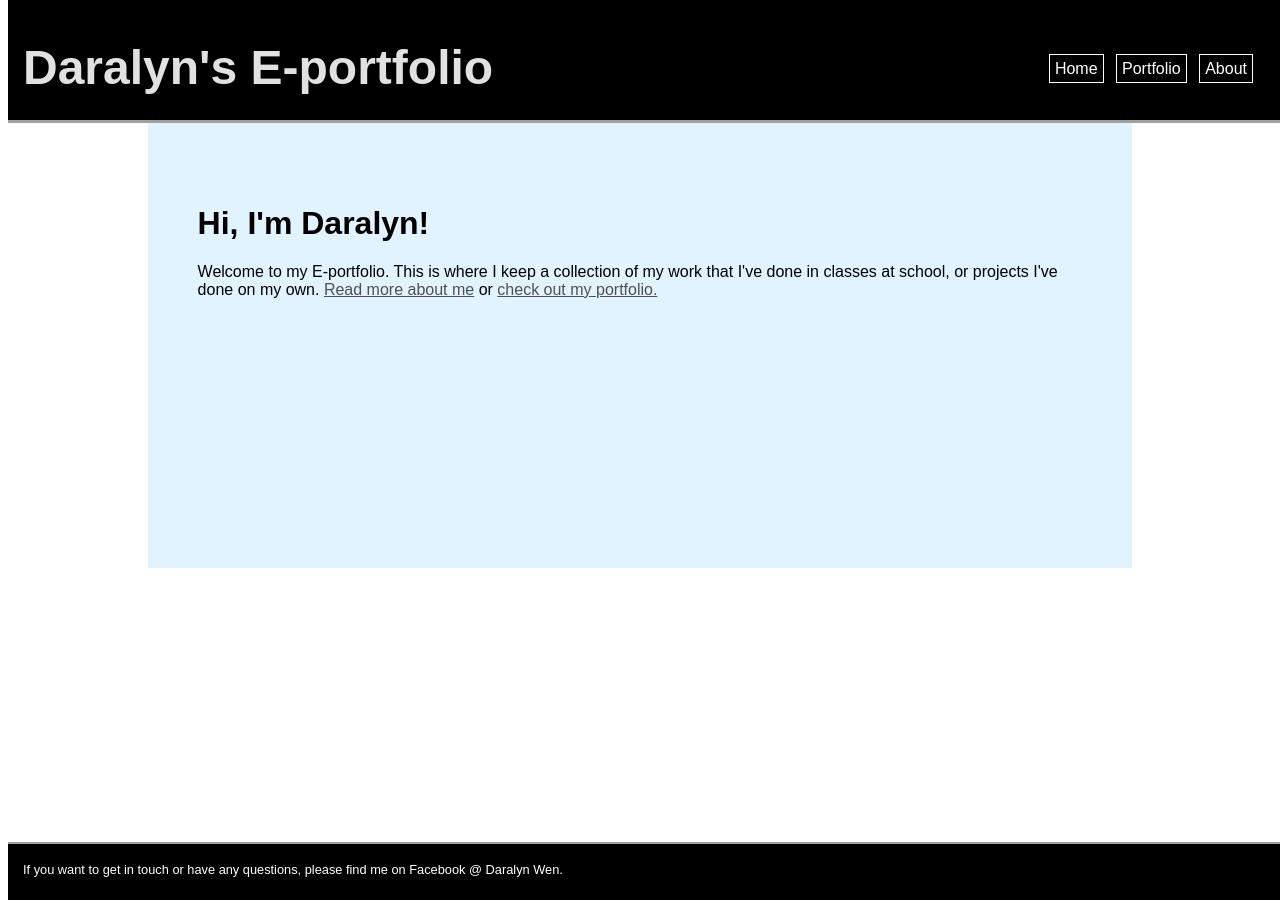
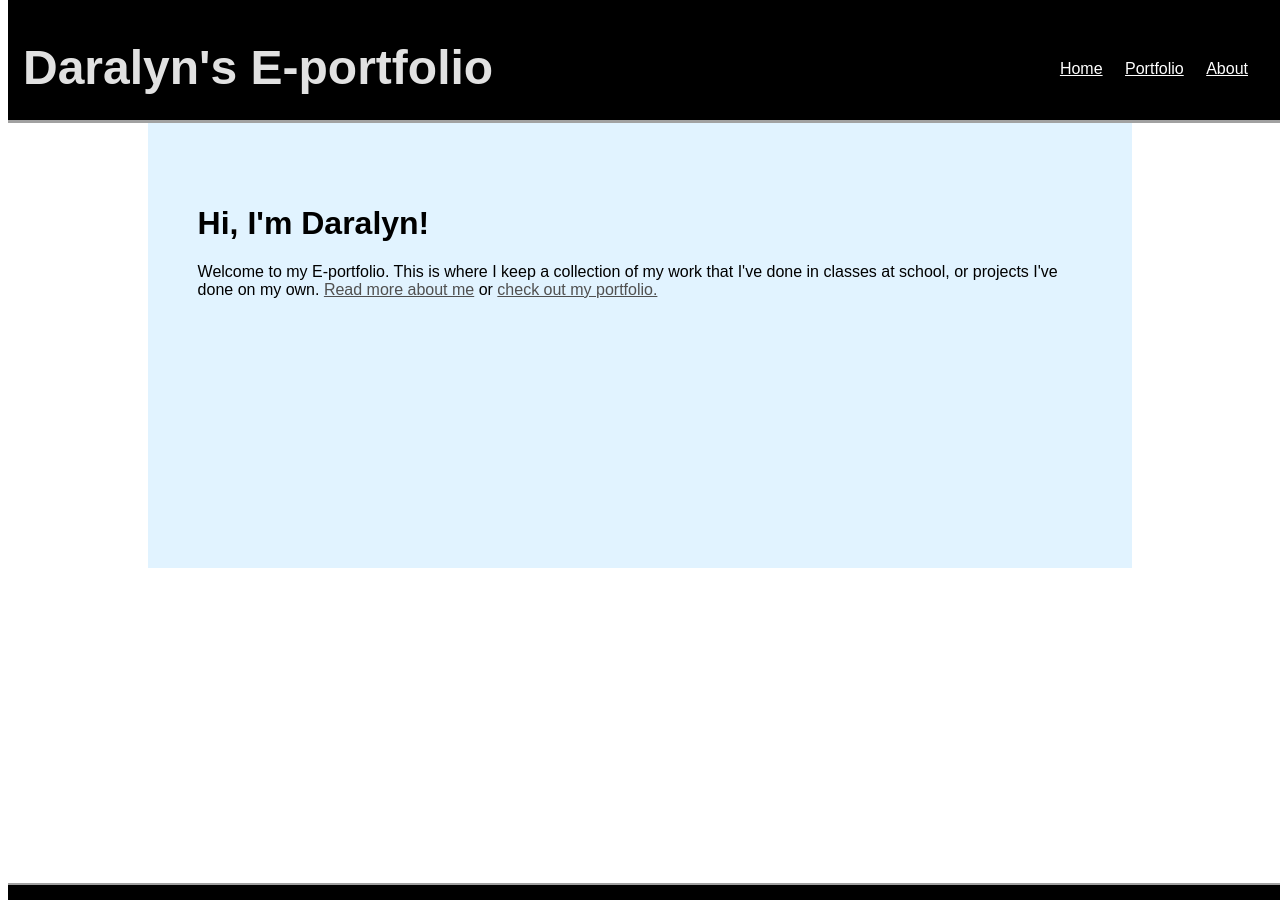
Before and after one commit to daralyn/daralyn.github.io, a Jekyll site: the page built from index.html, in a window 1280 px wide. Built offline with Jekyll 4.4.1, drawn with Linux system fonts in a browser that asks for light colours.

Commit message:
playing with buttons

```diff
--- a/css/main.css
+++ b/css/main.css
@@ -26,22 +26,20 @@ header{
 }
 
 a.navbutton{
-    border: 1px solid rgb(255, 255, 255);
     padding: 5px;
     margin-left: 8px;
     color: rgb(255, 255, 255);
     font-family: 'Arial', 'Sans-Serif';
-    text-decoration: none;
+    text-decoration: underline;
 }
 
 a.navbutton:hover{
-    text-decoration: underline;
+    text-decoration: none;
     background-color: rgb(255, 255, 255);
     color: rgb(0, 0, 0);
-}
-
-a.navbutton:active{
-    background-color: rgb(200, 200, 200);
+    border: 1px solid rgb(255, 255, 255);
+    padding: 5px;
+    margin-left: 8px;
 }
 
 h1{
@@ -55,21 +53,22 @@ footer{
     border-top: 2px solid rgb(161, 161, 161);
     bottom: 0;
     width: 100%;
+    height: 15px;
 }
 
 #footertext{
     color: rgb(255, 255, 255);
     font-size: .8em;
     font-family: 'Arial', 'Sans-Serif';
-    padding-top: 5px;
-    padding-bottom: 10px;
+    padding-top: 2px;
+    padding-bottom: 2px;
     padding-left: 15px;
     padding-right: 15px;
 }
 
 .container{
     width: 70%;
-    height: 100%;
+    height: auto;
     margin: 0 auto;
     margin-top: 120px;
     background-color: rgb(225, 243, 255);
```
